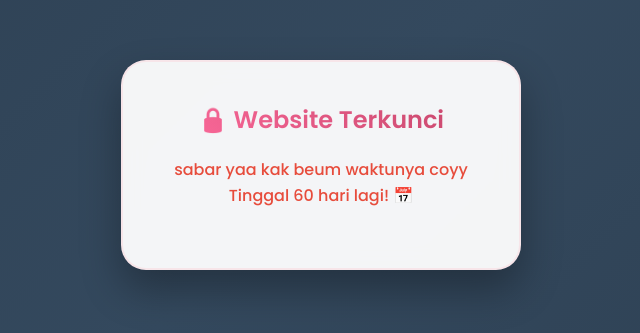
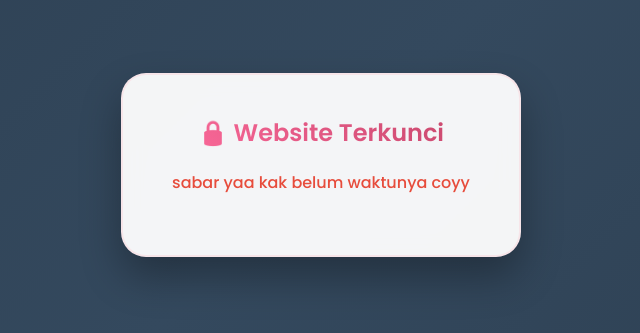
Before and after one commit to LixUb/viecake, a plain HTML site: page index.html in a window 1280 px wide. Shown: the part 235-568 px from the top of the page, without its empty margins (319-959 px from the left). Drawn offline with Linux system fonts and the light colour scheme.

Commit message:
final pleasw

```diff
--- a/index.html
+++ b/index.html
@@ -488,7 +488,7 @@
                 // Show date restriction message
                 const daysLeft = Math.ceil((targetDate - today) / (1000 * 60 * 60 * 24));
                 document.getElementById('protectionMessage').innerHTML =
-                    `<span class="date-error">sabar yaa kak beum waktunya coyy<br>Tinggal ${daysLeft} hari lagi! 📅</span>`;
+                    `<span class="date-error">sabar yaa kak belum waktunya coyy<br></span>`;
             }
         }
 
```
